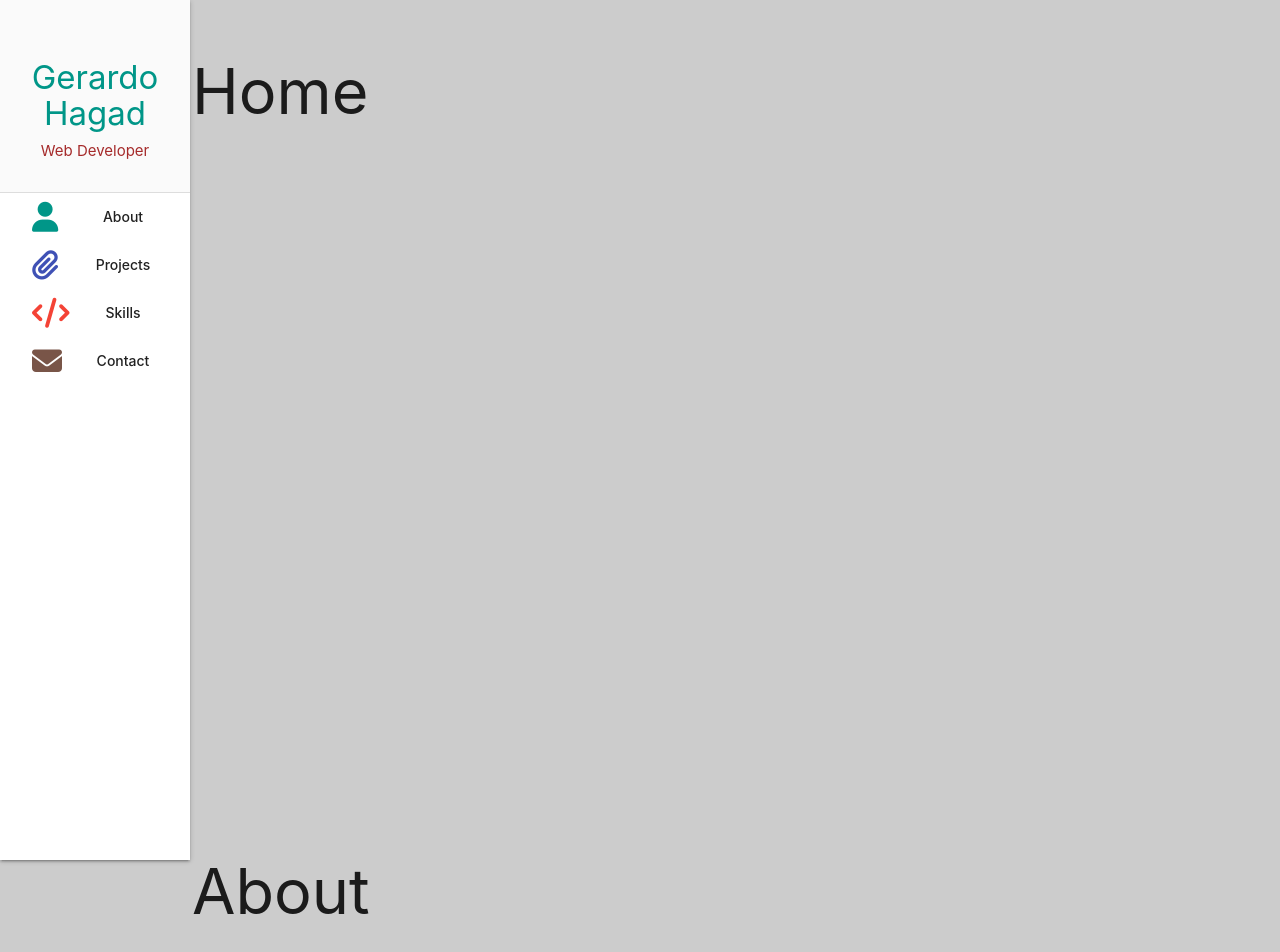
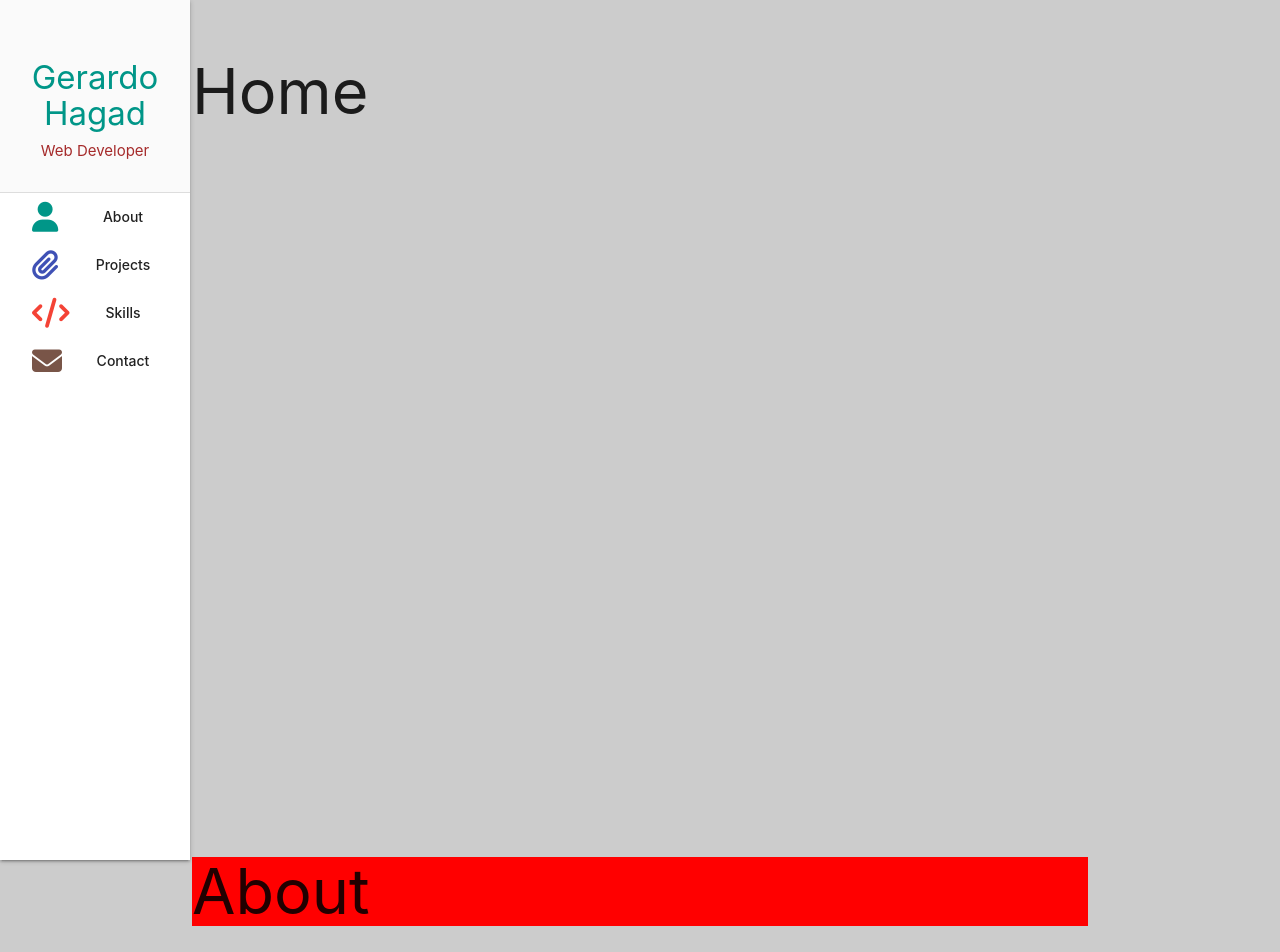
Before and after one commit to ginohagad/portfolio, a React (Create React App) app: page / in a window 1280 px wide. Shown: the top 952 px of the page. Built offline with nearby package versions, Linux system fonts and the light colour scheme.

Commit message:
Added CSS module for the page header.

```diff
--- a/src/components/Header/Header.js
+++ b/src/components/Header/Header.js
@@ -1,4 +1,5 @@
 import React from 'react';
+import styles from './Header.module.css'
 
 
 
@@ -7,7 +8,7 @@
   const { title } = props;
 
   return (
-    <div className="header">
+    <div className={styles.header}>
       <h1>{title}</h1>
     </div>
   )
--- /dev/null
+++ b/src/components/Header/Header.module.css
@@ -0,0 +1,3 @@
+.header {
+  background-color: red;
+}
```
